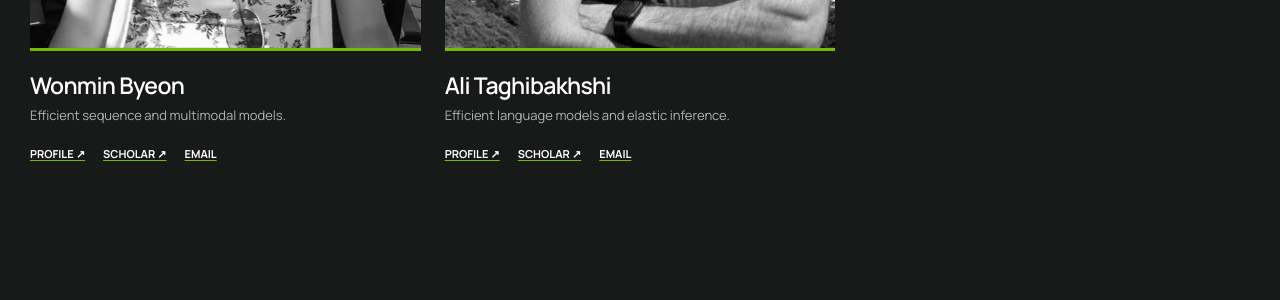
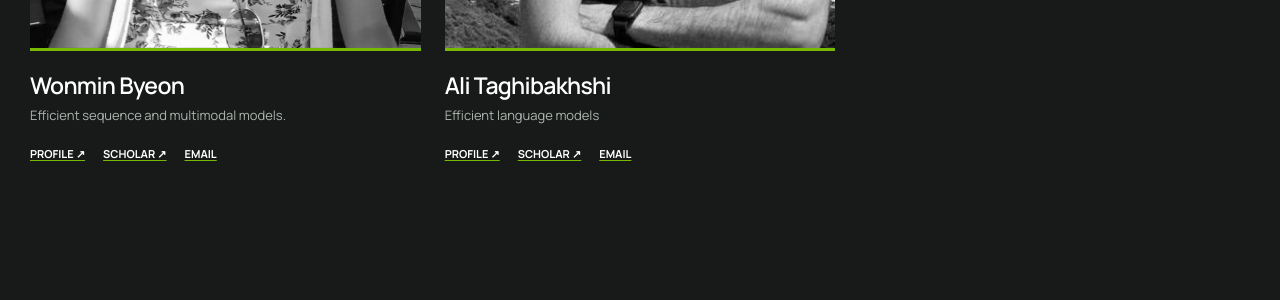
Before and after one commit to nv-dler/nv-dler.github.io, a Jekyll site: the page built from _pages/home.html, in a window 1280 px wide and 900 px high, scrolled down 13938 px. Shown: the part 154-454 px from the top of the window. Built offline with Jekyll 4.4.1, drawn with Linux system fonts in a browser that asks for light colours.

Commit message:
Simplify Ali Taghibakhshi research focus

```diff
--- a/_data/members.yml
+++ b/_data/members.yml
@@ -69,7 +69,7 @@
 
 - name: Ali Taghibakhshi
   photo: optimized/Ali.jpg
-  info: Efficient language models and elastic inference.
+  info: Efficient language models
   email: ataghibakhsh@nvidia.com
   webpage: https://jrd971000.github.io/
   scholar: https://scholar.google.com/citations?user=yT0J-dEAAAAJ&hl=en
```
